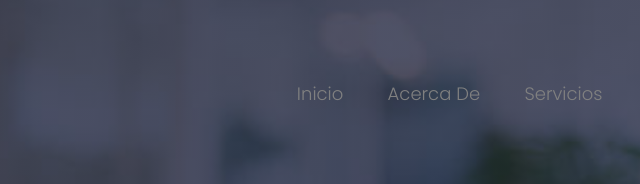
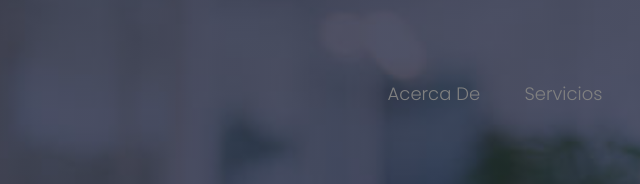
Before and after one commit to mb-stecnologicas/home, a plain HTML site: page servicios.html in a window 1280 px wide. Shown: the top 184 px of the page, 360-1000 px from the left. Drawn offline with Linux system fonts and the light colour scheme; a web font is replaced by a local one.

Commit message:
servicios.html

```diff
--- a/servicios.html
+++ b/servicios.html
@@ -21,7 +21,6 @@
                 <ul id="sidemenu">
 
                     <i class="fa fa-times" onclick="hideMenu()"></i>
-                    <li><a href="/">Inicio</a></li>
                     <li><a href="about.html">Acerca De</a></li>
                     <li><a href="servicios.html">Servicios</a></li>
                     <li><a href="equipo.html">Equipo</a></li>
```
